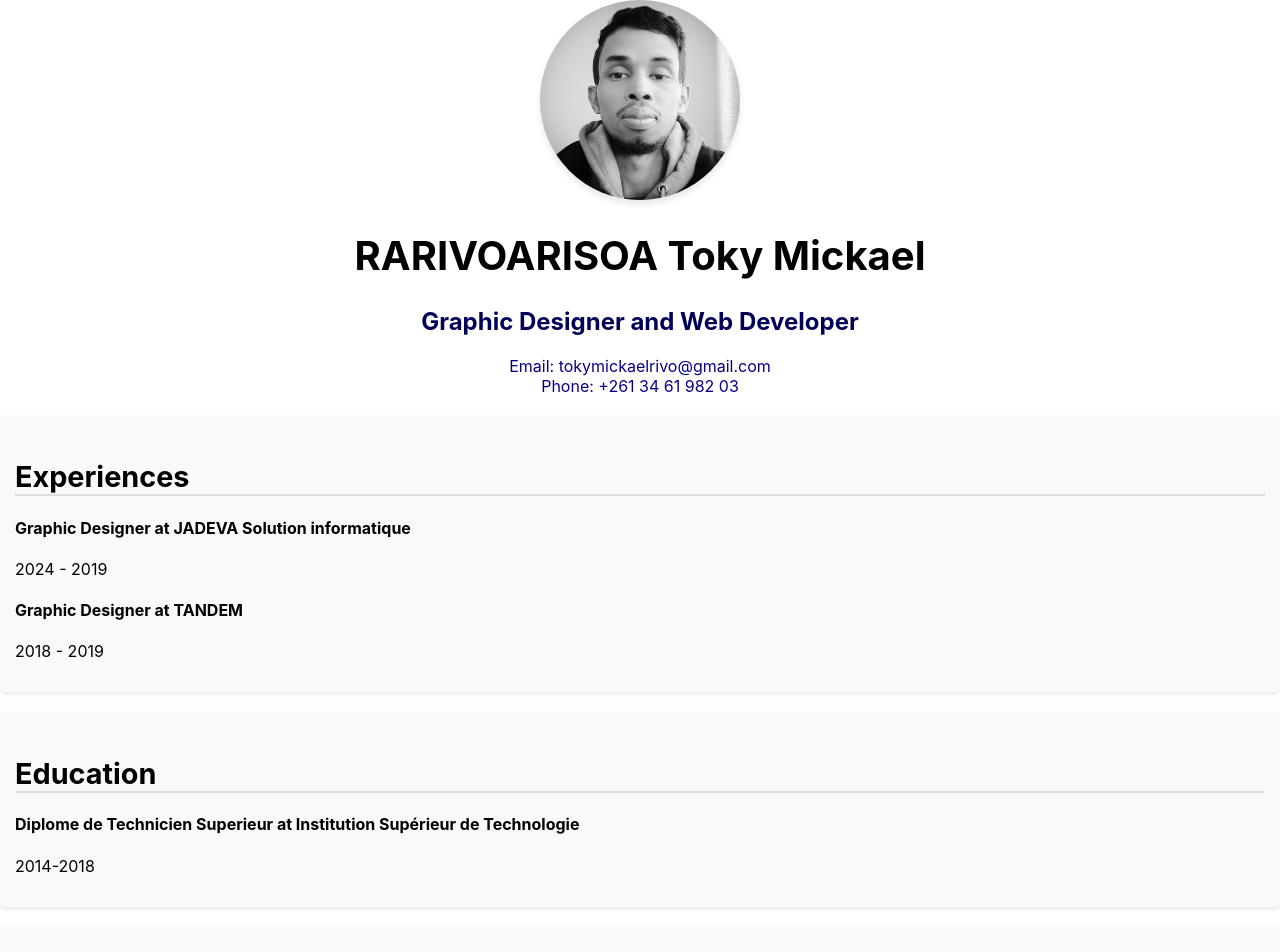
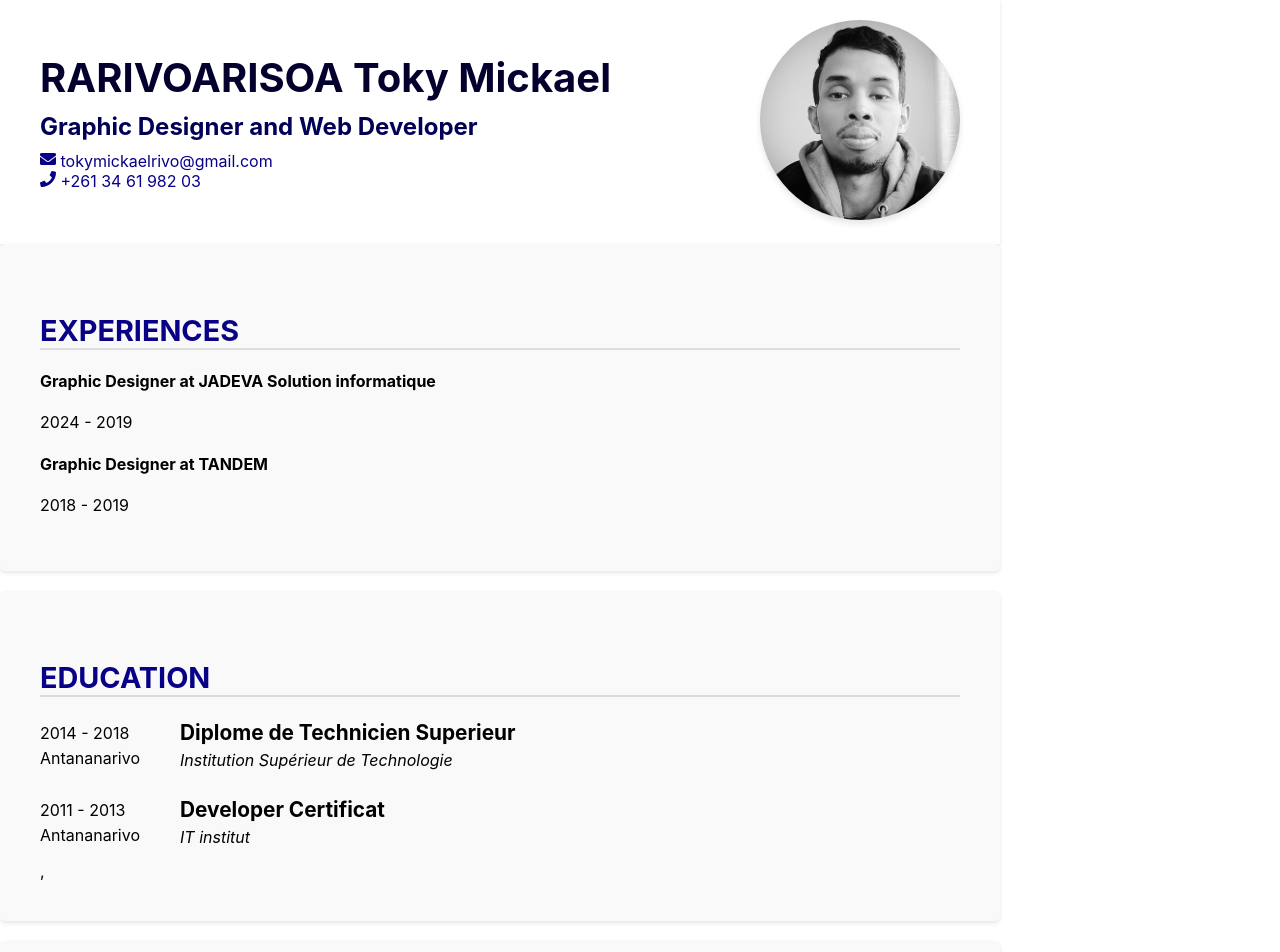
Before and after one commit to meiddiel/resume, a React (Create React App) app: page / in a window 1280 px wide. Shown: the top 952 px of the page. Built offline with nearby package versions, Linux system fonts and the light colour scheme.

Commit message:
last changes

```diff
--- a/package.json
+++ b/package.json
@@ -8,6 +8,7 @@
     "@testing-library/user-event": "^13.5.0",
     "react": "^18.3.1",
     "react-dom": "^18.3.1",
+    "react-icons": "^5.3.0",
     "react-scripts": "5.0.1",
     "web-vitals": "^2.1.4"
   },
--- a/src/App.js
+++ b/src/App.js
@@ -5,6 +5,7 @@ import Header from "./components/Header";
 import Experience from "./components/Experience";
 import Education from "./components/Education";
 import Skill from "./components/Skill";
+import Language from "./components/Language";
 
 function App() {
   return (
@@ -13,7 +14,7 @@ function App() {
       <Experience experience={resumeData.experiences} />
       <Education education={resumeData.educations} />
       <Skill skill={resumeData.skills} />
-      <p>Language : {resumeData.language.join(", ")} </p>
+      <Language language={resumeData.language.join(", ")} />
     </div>
   );
 }
--- /dev/null
+++ b/src/Styles/Education.css
@@ -0,0 +1,17 @@
+.edu-item {
+  display: flex;
+  align-items: center;
+}
+
+.edu-right {
+  margin: 0 2.5rem;
+}
+
+.edu-item h4 {
+  font-size: 1.3rem;
+  margin: 0;
+}
+
+.edu-item .institu{
+  font-style: italic;
+}
--- a/src/Styles/Global.css
+++ b/src/Styles/Global.css
@@ -7,18 +7,23 @@
   --font-color: var(--color-secondary);
 }
 
+.App {
+  max-width: 1000px;
+  display: block;
+}
 
 section {
   margin-bottom: 20px;
-  padding: 15px;
+  padding: 40px;
   border-radius: 5px;
   background-color: var(--background-color);
   box-shadow: 0px 2px 4px rgba(0, 0, 0, 0.1);
 }
 
 section h3 {
+  text-transform: uppercase;
   font-size: 1.8rem;
-  color: var(--color-tertiary);
+  color: var(--tertiary-color);
   border-bottom: 2px solid #ddd;
   margin-bottom: 10px;
 }
--- a/src/Styles/Header.css
+++ b/src/Styles/Header.css
@@ -1,6 +1,39 @@
 .header {
-  text-align: center;
-  margin-bottom: 20px;
+  display: flex;
+  justify-content: space-between;
+  align-items: center;
+  padding: 20px 40px;
+  background-color: #fff;
+  box-shadow: 0px 2px 4px rgba(0, 0, 0, 0.1);
+}
+
+.header-left {
+  flex: 1;
+}
+
+.name {
+  font-size: 2.5rem;
+  font-weight: bold;
+  color: 	var(--primary-color);
+  margin: 0;
+}
+
+.title {
+  font-size: 1.5rem;
+  color: 	var(--secondary-color);
+  margin: 10px 0;
+}
+
+.contact-info {
+  list-style: none;
+  padding: 0;
+  margin: 0;
+  font-size: O.9rem;
+  color: var(--tertiary-color);
+}
+
+.header-right{
+  flex: 0 0 auto;
 }
 
 .profile-photo {
@@ -10,19 +43,3 @@
   object-fit: cover;
   box-shadow: 0px 4px 6px rgba(0, 0, 0, 0.1);
 }
-
-.header h1 {
-  font-size: 2.5rem;
-  font-weight: bold;
-  color: 	var(--color-tertiary);
-}
-
-.header h2 {
-  font-size: 1.5rem;
-  color: 	#010057;
-}
-
-.header p{
-  font-size: 1rem;
-  color: #090088;
-}
--- a/src/components/Education.js
+++ b/src/components/Education.js
@@ -1,4 +1,5 @@
 import React from "react";
+import "../Styles/Education.css";
 
 function Education({ education }) {
   const { degree, institution, period } = education;
@@ -6,16 +7,27 @@ function Education({ education }) {
   return (
     <section>
       <h3>Education</h3>
-      <lu>
+      <div className="education">
         {education.map((school, index) => (
-          <li key={index}>
-            <h4>
-              {school.degree} at {school.institution}
-            </h4>
-            <p> {school.period} </p>
-          </li>
+          <div key={index} className="edu-item">
+            <div className="edu-left">
+              <ul>
+                <li>{school.period}</li>
+                <li>{school.city}</li>
+              </ul>
+            </div>
+            <div className="edu-right">
+              <lu>
+                <li>
+                  <h4>{school.degree}</h4>
+                </li>
+                <li className="institu">{school.institution}</li>
+              </lu>
+            </div>
+          </div>
         ))}
-      </lu>
+        ,
+      </div>
     </section>
   );
 }
--- a/src/components/Header.js
+++ b/src/components/Header.js
@@ -1,18 +1,30 @@
 import React from "react";
 import "../Styles/Header.css";
 import profilPhoto from "../assets/profil-photo.jpg";
+import { FaEnvelope, FaPhone } from "react-icons/fa";
 
 const Header = ({ header }) => {
   const { name, title, contact } = header;
 
   return (
     <header className="header">
-      <img src={profilPhoto} alt="Meiddiel" className="profile-photo" />
-      <h1>{name}</h1>
-      <h2>{title}</h2>
-      <p>
-        Email: {contact.email} <br /> Phone: {contact.phone}
-      </p>
+      <div className="header-left">
+        <h1 className="name">{name}</h1>
+        <h2 className="title">{title}</h2>
+        <ul className="contact-info">
+          <li>
+            <FaEnvelope />
+            <span> {contact.email}</span>
+          </li>
+          <li>
+            <FaPhone />
+            <span> {contact.phone}</span>
+          </li>
+        </ul>
+      </div>
+      <div className="header-right">
+        <img src={profilPhoto} alt="Meiddiel" className="profile-photo" />
+      </div>
     </header>
   );
 };
--- /dev/null
+++ b/src/components/Language.js
@@ -0,0 +1,14 @@
+import React from "react";
+
+function Language({ language }) {
+  return (
+    <section>
+      <h3>Language</h3>
+      <div>
+        <p>{language}</p>
+      </div>
+    </section>
+  );
+}
+
+export default Language;
--- a/src/resumeData.js
+++ b/src/resumeData.js
@@ -23,7 +23,14 @@ const resumeData = {
     {
       degree: "Diplome de Technicien Superieur",
       institution: "Institution Supérieur de Technologie",
-      period: "2014-2018",
+      period: "2014 - 2018",
+      city: "Antananarivo",
+    },
+    {
+      degree: "Developer Certificat",
+      institution: "IT institut",
+      period: "2011 - 2013",
+      city: "Antananarivo",
     },
   ],
   skills: [
```
Also changed, not shown: 1 other file (tests, documents, lock files or other folders).
